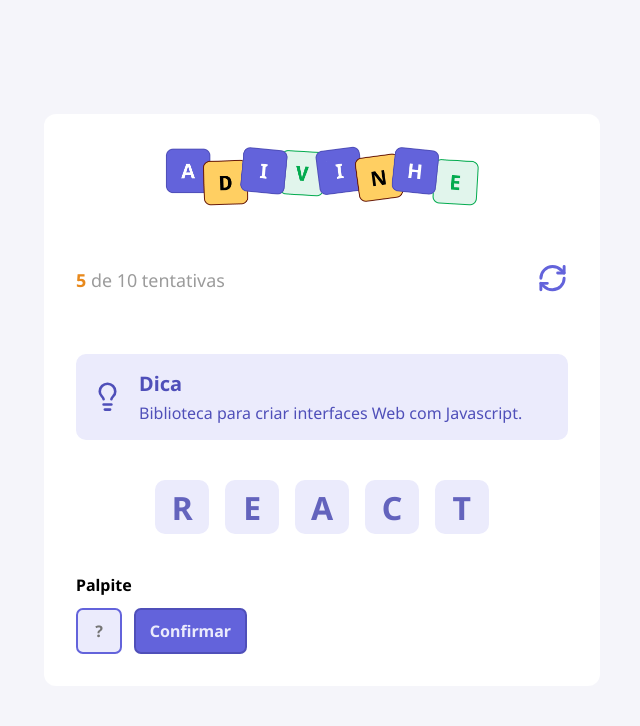
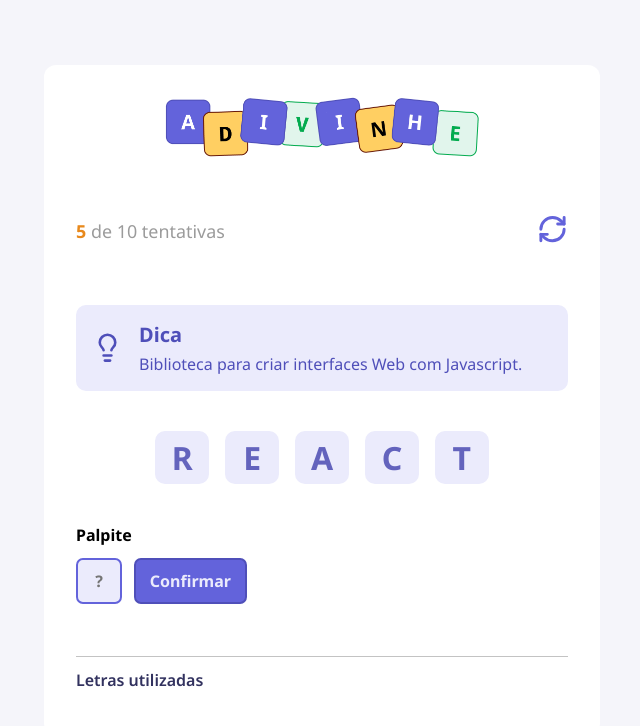
Before and after one commit to horquidia-lima/Jogo-de-Adivinhacao, a React (Vite) app: page / in a window 1280 px wide. Shown: the top 726 px of the page, without its empty margins (318-958 px from the left). Built offline with nearby package versions, Linux system fonts and the light colour scheme.

Commit message:
Criando LettersUsed

```diff
--- a/src/App.tsx
+++ b/src/App.tsx
@@ -3,6 +3,7 @@
 import { Header } from "./components/Header"
 import { Input } from "./components/Input"
 import { Letter } from "./components/Letter"
+import { LetterUsed } from "./components/LettersUsed"
 import { Tip } from "./components/Tip"
 
 export default function App() {
@@ -27,6 +28,8 @@
                     <Input autoFocus maxLength={1} placeholder="?"/>
                     <Button title="Confirmar"/>
                 </div>
+
+                <LetterUsed/>
             </main>
         </div>
     )
--- /dev/null
+++ b/src/components/LettersUsed/index.tsx
@@ -0,0 +1,9 @@
+import styles from "./styles.module.css"
+
+export function LetterUsed(){
+    return(
+        <div className={styles.lettersUsed}>
+            <h5>Letras utilizadas</h5>
+        </div>
+    )
+}
--- /dev/null
+++ b/src/components/LettersUsed/styles.module.css
@@ -0,0 +1,12 @@
+.lettersUsed {
+    width: 100%;
+    margin-top: 3.25rem;
+    border-top: 1px solid #c3c3c3;
+}
+
+.lettersUsed > h5 {
+    color: #32325f;
+    font-size: 1rem;
+    font-weight: 600;
+    margin: 0.75rem 0;
+}
```
